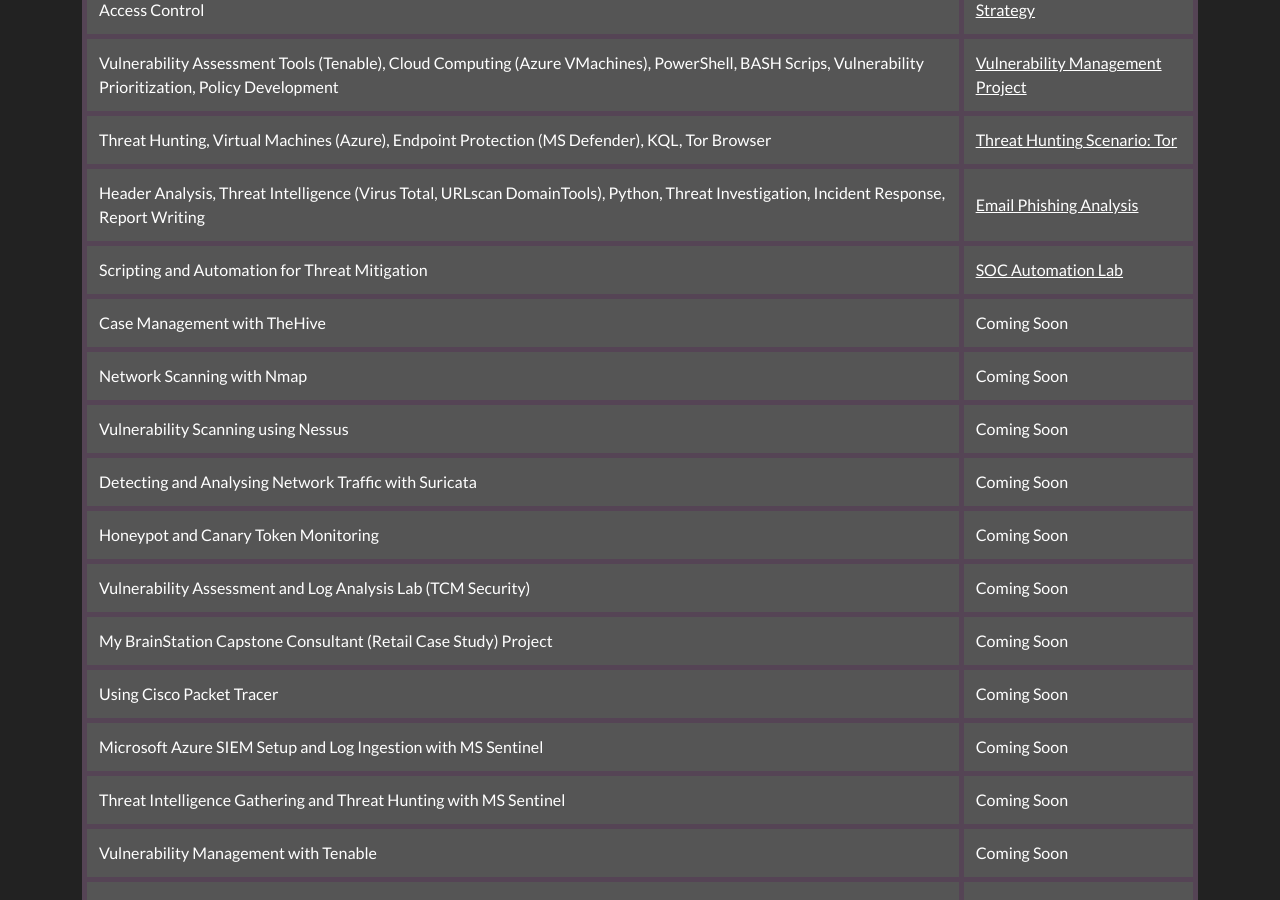
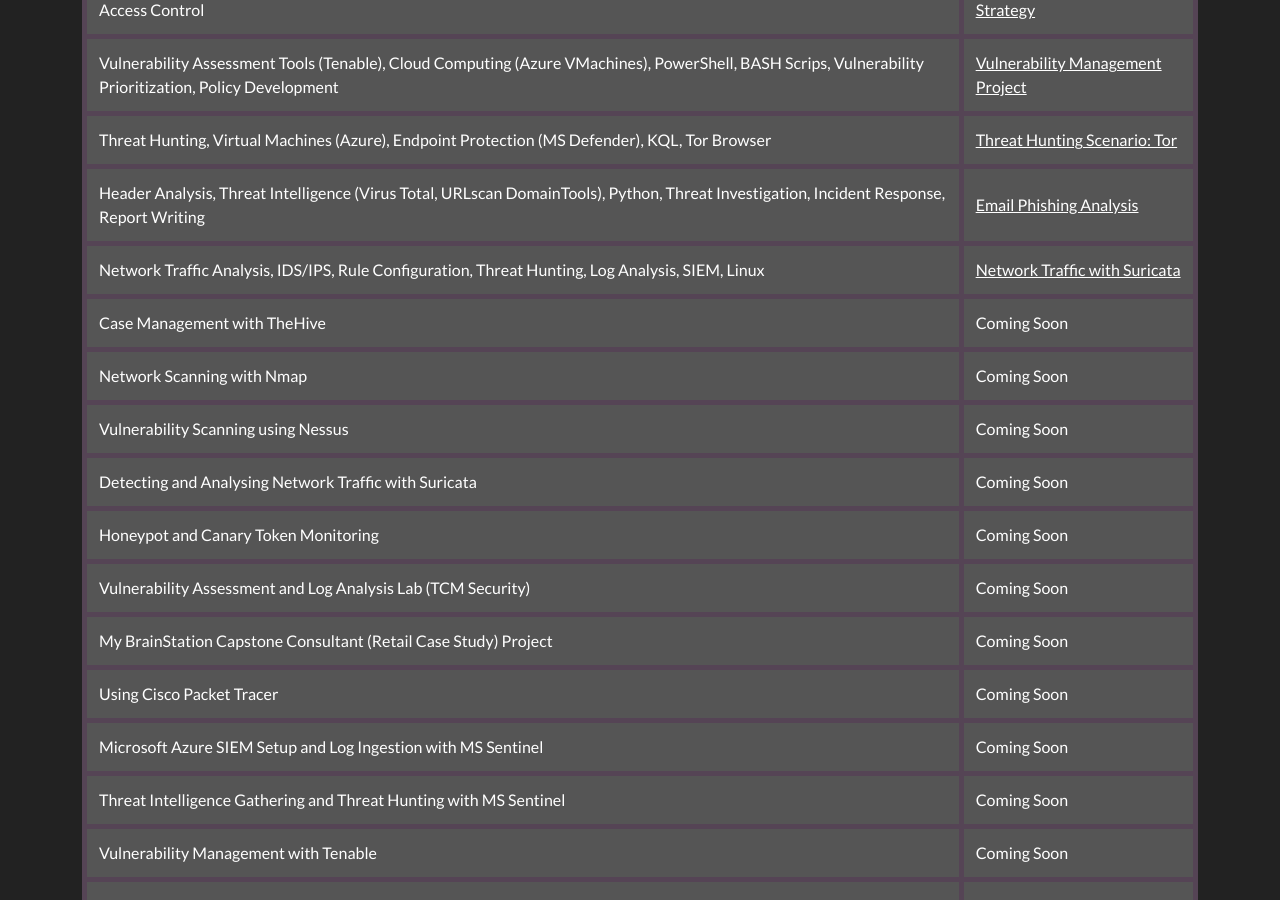
Before and after one commit to JKopal101/jkopal101.github.io, a Jekyll site: the page built from projects.md, in a window 1280 px wide and 900 px high, scrolled down 519 px. Built offline with Jekyll 4.4.1, drawn with Linux system fonts in a browser that asks for light colours.

Commit message:
Update projects.md
Updated Suricata project

```diff
--- a/projects.md
+++ b/projects.md
@@ -66,9 +66,10 @@ I’ve worked on a variety of projects in the Cybersecurity and IT space, focusi
       </td>
     </tr>
     <tr style="background-color:#555;">
-      <td style="padding:12px; border:5px solid #545;">Scripting and Automation for Threat Mitigation</td>
+      <td style="padding:12px; border:5px solid #545;">Network Traffic Analysis, IDS/IPS, Rule Configuration,
+        Threat Hunting, Log Analysis, SIEM, Linux </td>
       <td style="padding:12px; border:5px solid #545;">
-        <a href="https://github.com/JKopal101/SOC-Automation-Lab" style="color:white;">SOC Automation Lab</a>
+        <a href="https://github.com/JKopal101/network-traffic-with-suricata" style="color:white;">Network Traffic with Suricata</a>
       </td>
     </tr>
     <tr style="background-color:#555;">
```
